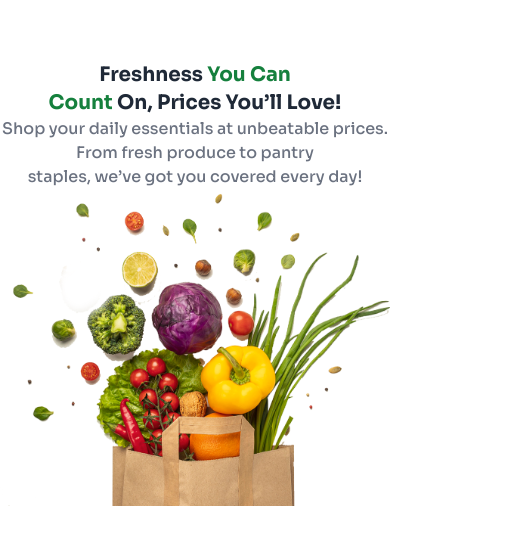
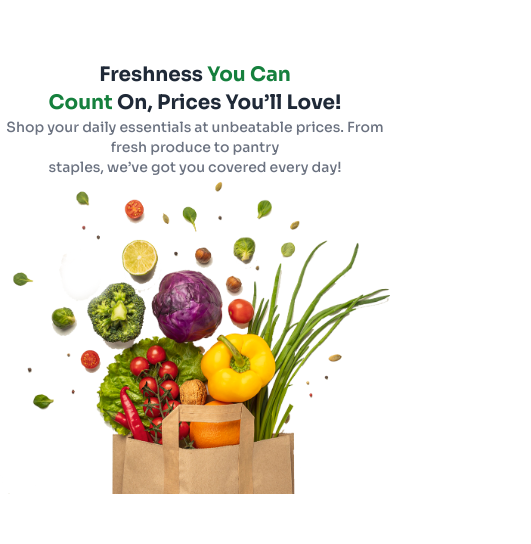
Before and after one commit to NaimurGit/Bou-Bazar, a plain HTML site: page index.html in a window 390 px wide. Shown: the part 80-624 px from the top of the page, 531 px wide, since content can reach past the window. Drawn offline with nearby package versions, Linux system fonts and the light colour scheme.

Commit message:
Header Responsive done

```diff
--- a/index.html
+++ b/index.html
@@ -84,7 +84,7 @@
                         </svg>
                     </div>
                     <ul tabindex="0"
-                        class="menu menu-sm dropdown-content bg-base-100 rounded-box z-[1] mt-3 w-52 p-2 shadow">
+                        class="menu menu-sm dropdown-content left-0 bg-base-100 rounded-box z-[1] mt-3 w-52 p-2 shadow hidden">
                         <li><a>Product</a></li>
                         <li><a>Services</a></li>
                         <li><a>Contact us</a></li>
@@ -93,12 +93,15 @@
             </div>
         </nav>
         <!-- banner -->
-        <section class="container mx-auto  mt-16 items-center text-center">
+        <section class="mt-16 items-center text-center">
             <h1 class="text-xl lg:5xl font-bold">Freshness <span class="text-green-700">You Can <br>
                 Count </span> On, Prices You’ll Love!</h1>
-            <p class="font-medium text-gray-500">Shop your daily essentials at unbeatable prices. From fresh produce to pantry <br> staples, we’ve got you
+            <p class="text-sm sm:text-base md:text-lg font-medium text-gray-500">Shop your daily essentials at unbeatable prices. From fresh produce to pantry <br> staples, we’ve got you
                 covered every day!</p>
-            <img src="c2-assets/hero-vegetables.png" class="mx-auto" alt="">
+                <div class="flex justify-center items-center">
+                    <img src="c2-assets/hero-vegetables.png" class="w-full max-w-md md:max-w-xl lg:max-w-5xl" alt="">
+                </div>
+
         </section>
     </header>
     <main>
```
